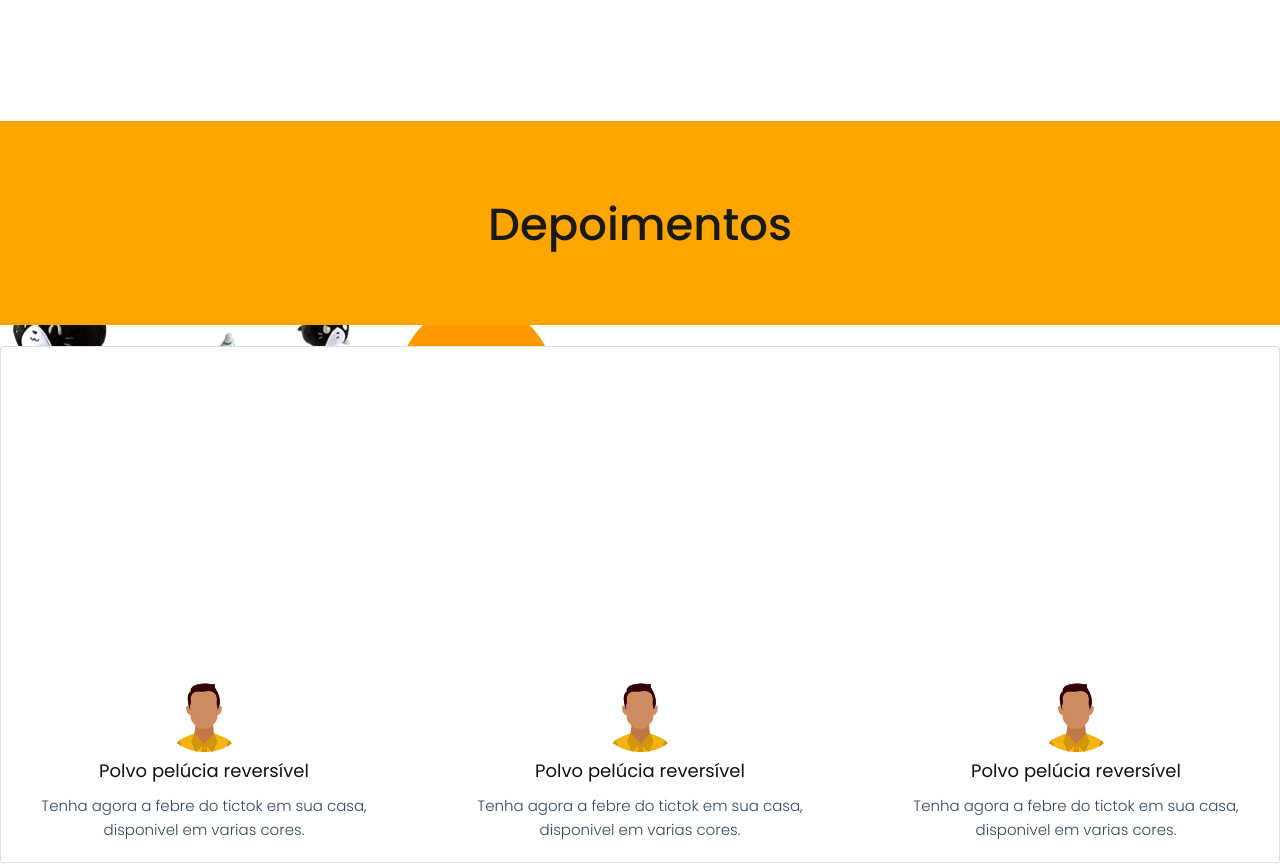
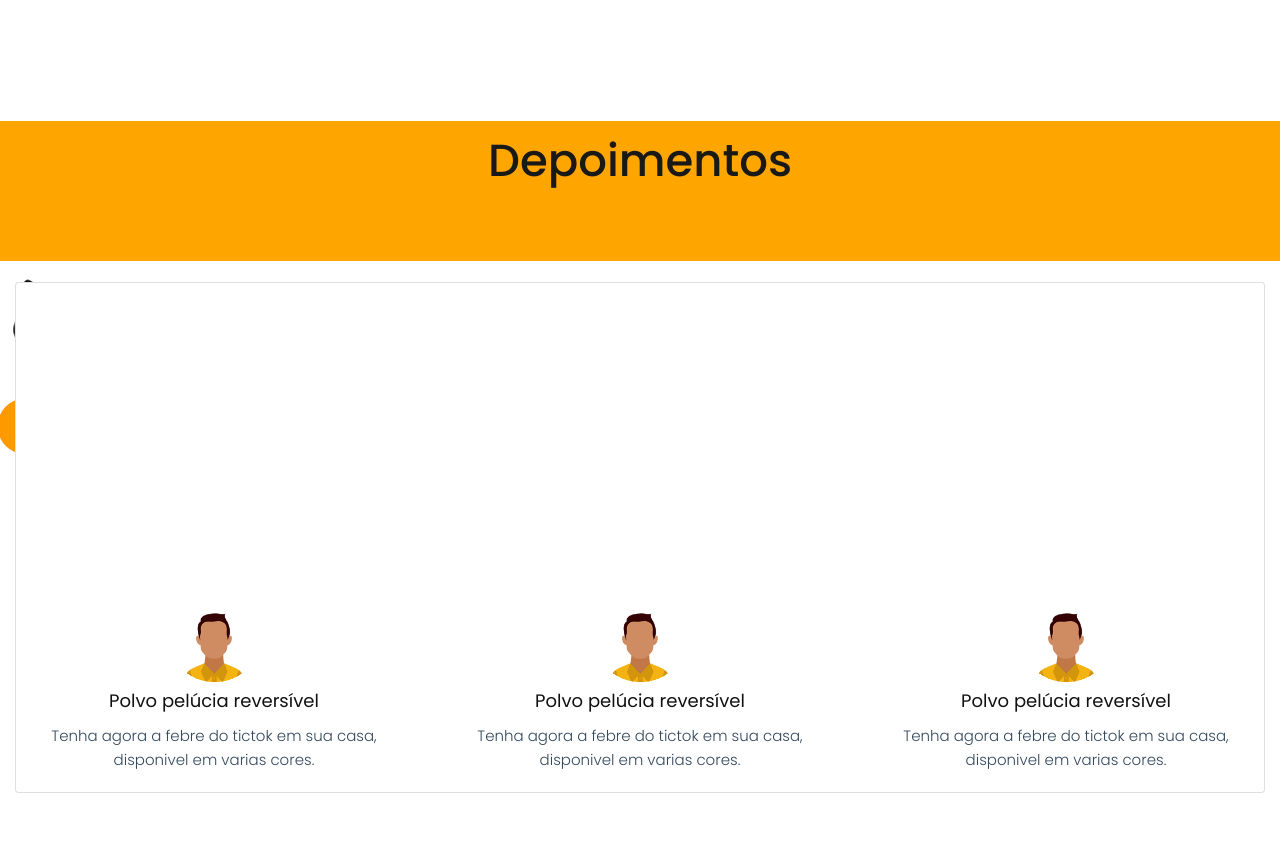
Before and after one commit to WandersonDeveloper/site-polvo-dropship, a plain HTML site: page index.html in a window 1280 px wide. Shown: the part 1600-2465 px from the top of the page. Drawn offline with Linux system fonts and the light colour scheme.

Commit message:
test
comit

```diff
--- a/index.html
+++ b/index.html
@@ -244,11 +244,11 @@
 
 
                                 <div class="blog">
-
+                                    <div class="container-fluid"  >
                                         <div class="row">
                                             <div class="col-md-12" style="background-color: orange; white 100%; ">
                                                 <div class="title">
-                                                    <h2  style="margin-top:5%;" class="text-center">Depoimentos</h2>
+                                                    <h2  class="text-center">Depoimentos</h2>
                                                     </div>
                                             </div>
                                         </div>
```
